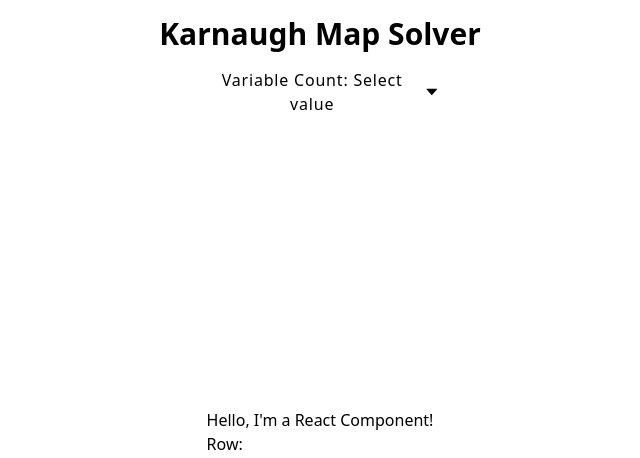
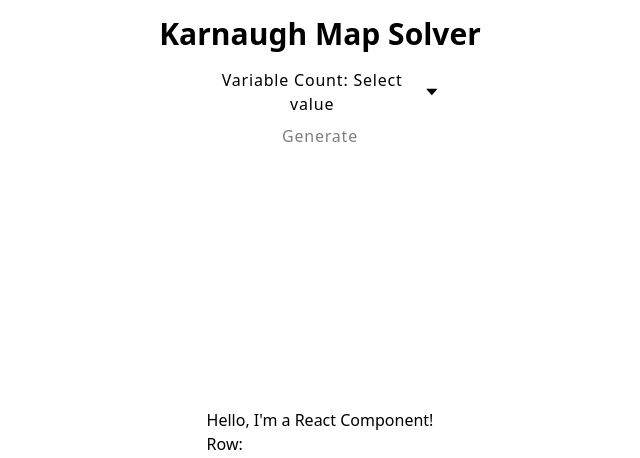
Before and after one commit to michaelhum28/kmap-solver, a React (Vite) app in the folder kmap/: page / in a window 1280 px wide. Shown: the top 458 px of the page, without its empty margins (320-960 px from the left). Built offline with nearby package versions, Linux system fonts and the light colour scheme.

Commit message:
feat: generate button with cursor not allowed

```diff
--- a/kmap/src/Dropdown.jsx
+++ b/kmap/src/Dropdown.jsx
@@ -24,7 +24,9 @@ function Dropdown() {
         ) : (
           <AiOutlineCaretUp className="h-8" />
         )}
-        {selectedItem && <span className="italic">{selectedItem.total}</span>}
+        {selectedItem && (
+          <span className="italic">{selectedItem.total}</span>
+        )}
       </button>
 
       {isOpen && (
@@ -41,6 +43,19 @@ function Dropdown() {
           ))}
         </div>
       )}
+
+      {/* Render a different button when an item is selected and the dropdown is closed */}
+      {!isOpen && selectedItem && (
+        <button className="w-full mt-2 rounded tracking-wider hover:bg-gray-100">
+          Generate
+        </button>
+      )}
+
+      {!isOpen && !selectedItem && (
+        <button className="w-full mt-2 rounded tracking-wider hover:bg-gray-100 cursor-not-allowed opacity-50">
+          Generate
+        </button>
+      )}
     </div>
   );
 }
```
